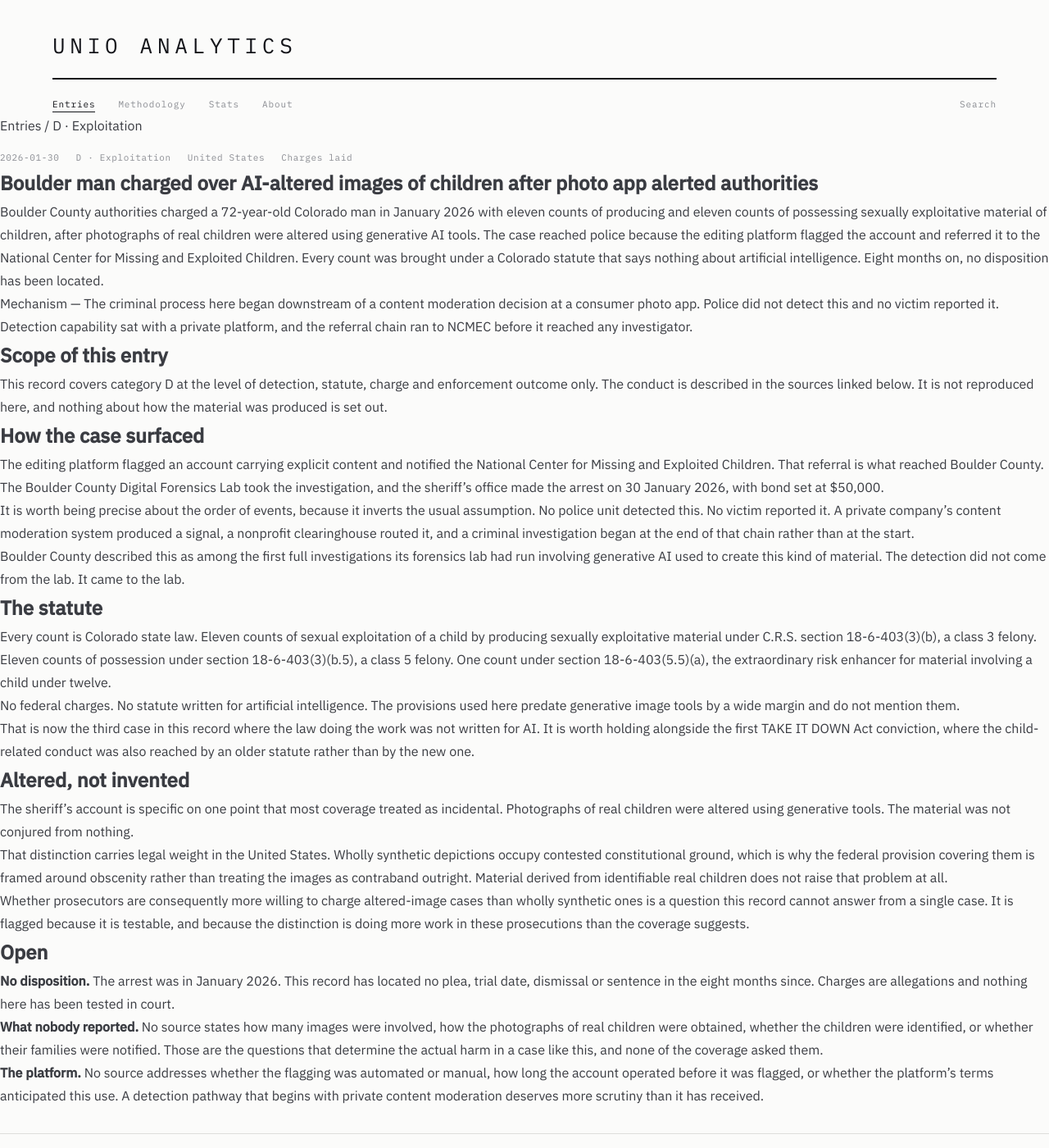
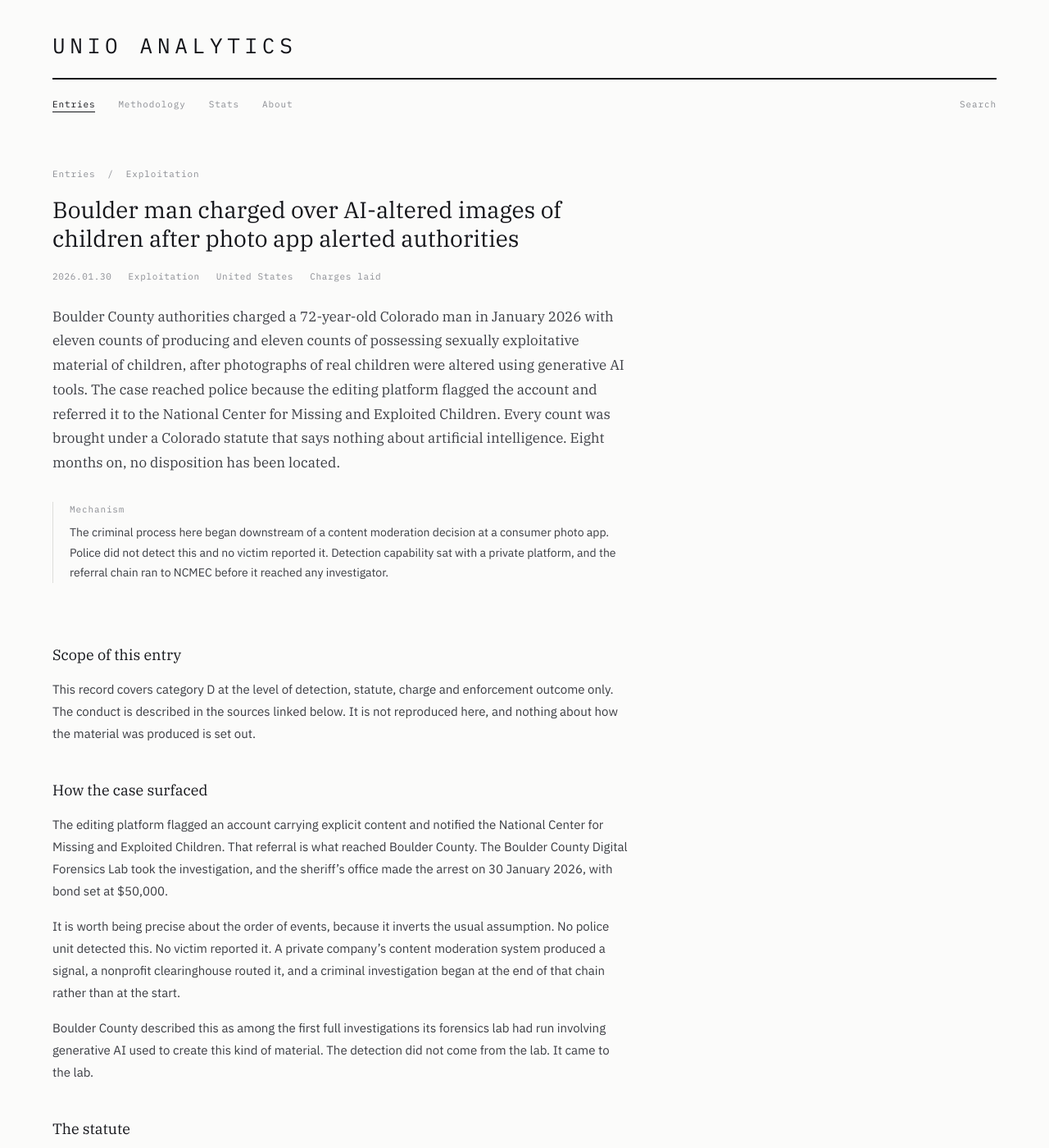
Before and after one commit to maestro-hong/maestro-hong.github.io, a Jekyll site: the page built from _entries/72-year-old-man-charged-ai-child-image.md, in a window 1280 px wide and 1400 px high. Shown: the whole window at 82% size. Built offline with Jekyll 4.4.1, drawn with Linux system fonts in a browser that asks for light colours; some of the changed text lies outside the part shown.

Commit message:
Change styling

```diff
--- a/_layouts/entry.html
+++ b/_layouts/entry.html
@@ -3,54 +3,53 @@
 ---
 {% assign cat = site.data.categories | where: "key", page.category | first %}
 {% assign st = site.data.statuses | where: "key", page.status | first %}
-<section class="section">
-  <div class="container--text">
+<article class="wrap page">
 
-    <p class="label"><a href="/entries">Entries</a> / <a href="/category/{{ cat.slug }}/">{{ cat.key }} · {{ cat.name }}</a></p>
+  <p class="page__label"><a href="/">Entries</a> &nbsp;/&nbsp; <a href="/category/{{ cat.slug }}/">{{ cat.name }}</a></p>
 
-    <div class="entry__meta" style="margin-top: 1rem;">
-      <time class="entry__date" datetime="{{ page.incident_date | date: '%Y-%m-%d' }}">{{ page.incident_date | date: "%Y-%m-%d" }}</time>
-      <a class="tag tag--cat cat-{{ cat.key | downcase }}" href="/category/{{ cat.slug }}/">{{ cat.key }} · {{ cat.name }}</a>
-      <a class="tag tag--plain" href="/entries/?country={{ page.country | uri_escape }}">{{ page.country }}</a>
-      <a class="tag tag--plain" href="/entries/?status={{ page.status }}">{{ st.name }}</a>
+  <h1 class="page__title">{{ page.title }}</h1>
+
+  <div class="entry__meta" style="margin-top:1.25rem">
+    <time datetime="{{ page.incident_date | date: '%Y-%m-%d' }}">{{ page.incident_date | date: "%Y.%m.%d" }}</time>
+    <a href="/category/{{ cat.slug }}/">{{ cat.name }}</a>
+    <span>{{ page.country }}</span>
+    <span>{{ st.name }}</span>
   </div>
 
-    <h1 class="entry__title-full">{{ page.title }}</h1>
-
-    <div class="entry__summary entry__summary--full">{{ page.summary }}</div>
+  <p class="entry__lede">{{ page.summary }}</p>
 
   {% if page.note %}
-    <div class="entry__note">
-      <span class="entry__note-label">{{ page.note_label | default: "Note" }} —</span>
-      <span>{{ page.note }}</span>
+  <div class="note column">
+    <span class="note__label">{{ page.note_label | default: "Note" }}</span>
+    {{ page.note }}
   </div>
   {% endif %}
 
-    <div class="post-body">
+  <div class="prose">
     {{ content }}
   </div>
 
-    <hr class="rule" style="margin: 2rem 0;">
-
-    <h2 class="sources-heading">Sources</h2>
+  <div class="prose">
+    <h2>Sources</h2>
+  </div>
   <ol class="source-list">
     {% for s in page.sources %}
     <li>
       <span class="src src--{{ s.tier | downcase }}">{{ s.tier }}</span>
+      <span>
         <a href="{{ s.url }}" rel="noopener nofollow" target="_blank">{{ s.outlet }}{% if s.title %} — {{ s.title }}{% endif %}</a>
-        {% if s.retrieved %}<span class="src-retrieved">retrieved {{ s.retrieved | date: "%Y-%m-%d" }}</span>{% endif %}
+        {% if s.retrieved %}<br><span class="src-retrieved">retrieved {{ s.retrieved | date: "%Y.%m.%d" }}</span>{% endif %}
+      </span>
     </li>
     {% endfor %}
   </ol>
 
-    {% if page.query %}
-    <p class="entry__query"><span class="entry__note-label">Search used —</span> <code>{{ page.query }}</code></p>
-    {% endif %}
+  <div class="prose">
+    {% if page.query %}<p class="mono">Search used: <code>{{ page.query }}</code></p>{% endif %}
+    <p class="mono" style="margin-top:1.5rem">
+      Updated {{ page.updated | default: page.incident_date | date: "%Y.%m.%d" }}.
+      Tier and status definitions are in the <a href="/methodology">methodology</a>.
+    </p>
+  </div>
 
-    <p class="entry__updated-full">
-      Entry last updated {{ page.updated | default: page.incident_date | date: "%-d %B %Y" }}.
-      Tier definitions and status meanings are set out in the <a href="/methodology">methodology</a>.
-    </p>
-
-  </div>
-</section>
+</article>
```
Lines whose indentation alone changed are shown as unchanged.
